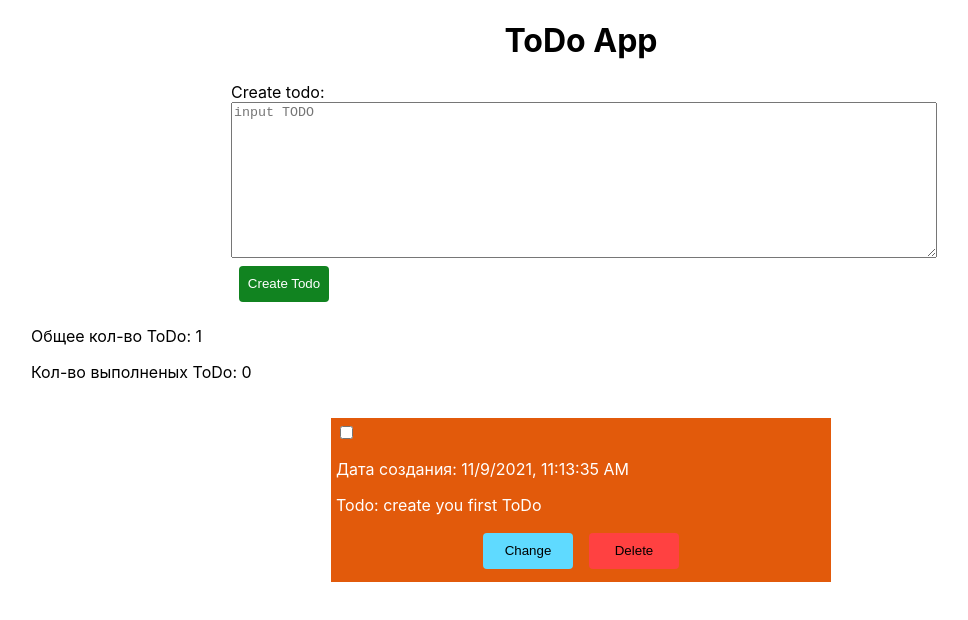
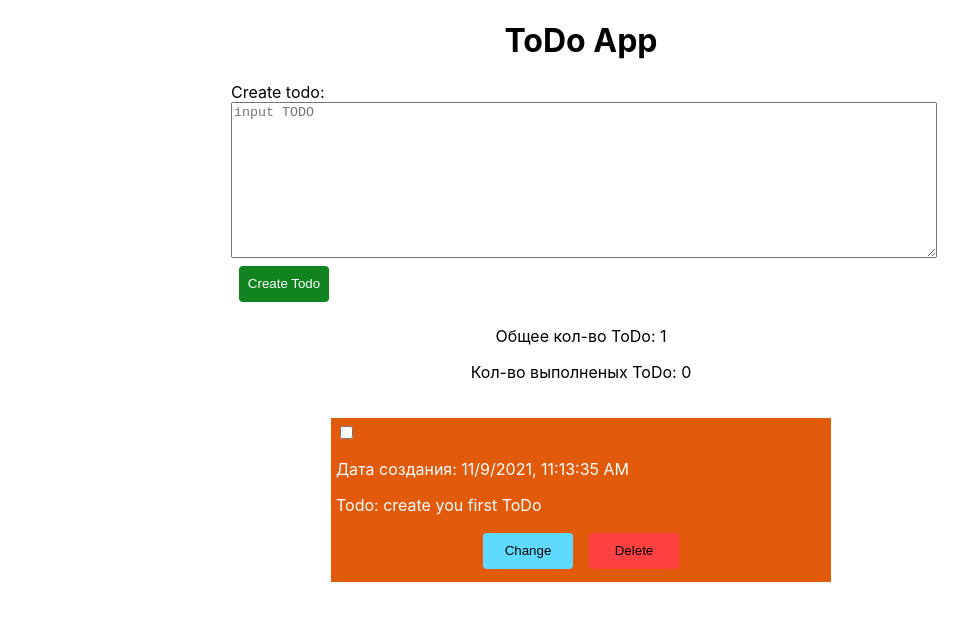
Before and after one commit to moriarty15/TODO-list-test, a React (Create React App) app: page / in a window 1280 px wide. Shown: the top 620 px of the page, without its empty margins (59-1027 px from the left). Built offline with nearby package versions, Linux system fonts and the light colour scheme; the HTML template or start-up script is replaced by a standard one.

Commit message:
propTypes

```diff
--- a/src/App.css
+++ b/src/App.css
@@ -5,6 +5,9 @@
   width: 300px;
   padding: 0 10px;
   margin: 0 auto;
+}
+.total {
+  text-align: center;
 }
 @media screen and (min-width: 544px) {
   .container {
--- a/src/App.js
+++ b/src/App.js
@@ -37,8 +37,8 @@ function App() {
           todos={todos}
           setTodos={setTodos}
         />
-        <p>Общее кол-во ToDo: {todos.length}</p>
-        <p>Кол-во выполненых ToDo: {countCompletedToDo.length}</p>
+        <p className="total">Общее кол-во ToDo: {todos.length}</p>
+        <p className="total">Кол-во выполненых ToDo: {countCompletedToDo.length}</p>
         <TodosList
           todos={todos}
           setTodos={setTodos}
--- a/src/Components/TodoForm/TodoForm.js
+++ b/src/Components/TodoForm/TodoForm.js
@@ -1,4 +1,5 @@
 import { useState } from "react";
+import PropTypes from "prop-types"
 import { v4 as uuidv4 } from "uuid";
 import style from "./TodoForm.module.css";
 
@@ -57,3 +58,8 @@ export default function TodoForm({
     </>
   );
 }
+
+TodoForm.propTypes = {
+  todos: PropTypes.arrayOf(PropTypes.object),
+  setTodos: PropTypes.func,
+}
--- a/src/Components/TodosList/TodosList.js
+++ b/src/Components/TodosList/TodosList.js
@@ -1,4 +1,5 @@
 import { useState } from "react";
+import PropTypes from "prop-types"
 import TodoItem from "../TodoItem";
 import Modal from "../Modal/Modal";
 import style from "./TodoList.module.css";
@@ -67,3 +68,8 @@ export default function TodosList({
     </>
   );
 }
+
+TodosList.propTypes = {
+  todos: PropTypes.arrayOf(PropTypes.object),
+  setTodos: PropTypes.func,
+}
```
Also changed, not shown: src/Components/Modal/Modal.js (+9 -0 lines), src/Components/TodoItem/TodoItem.js (+11 -0 lines).
